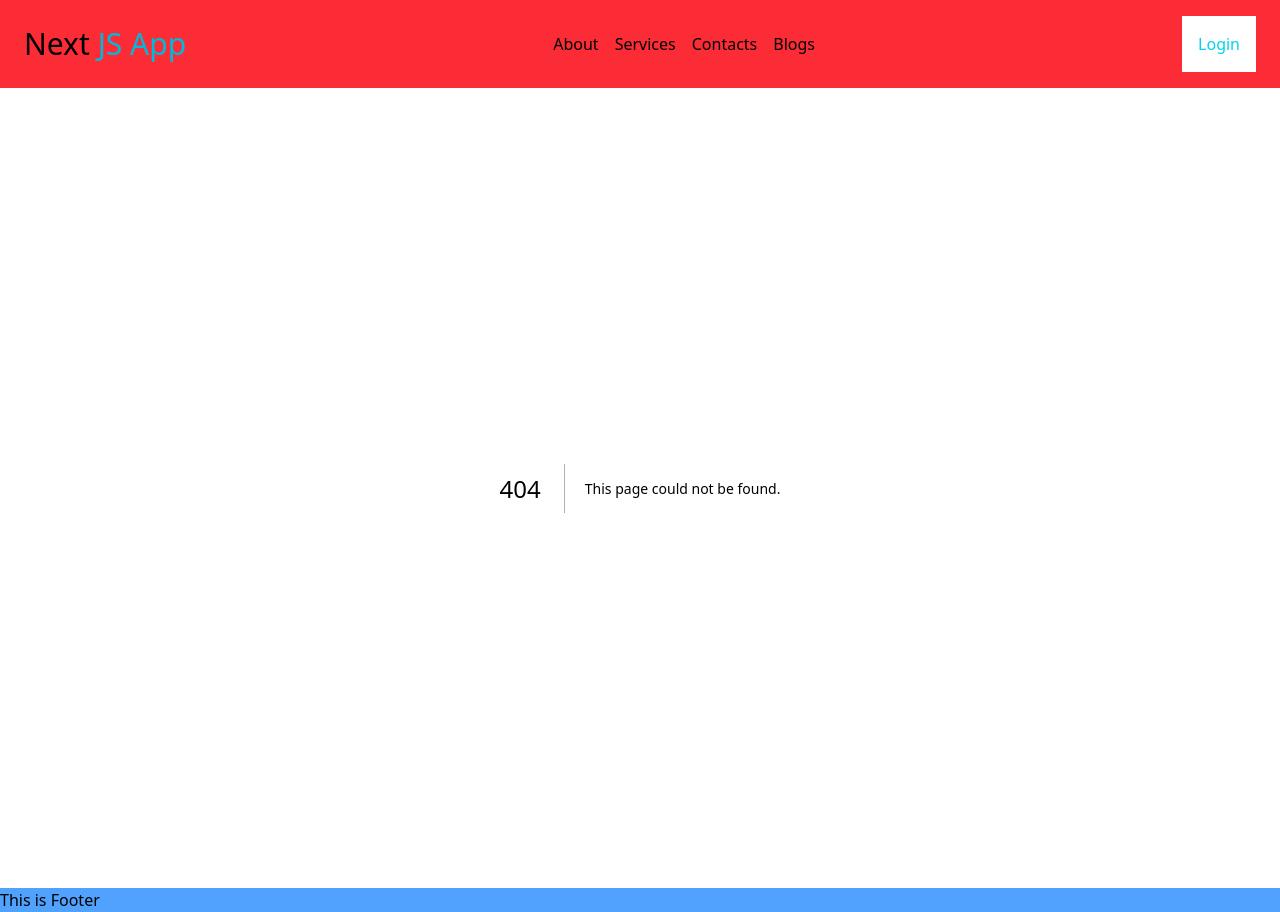
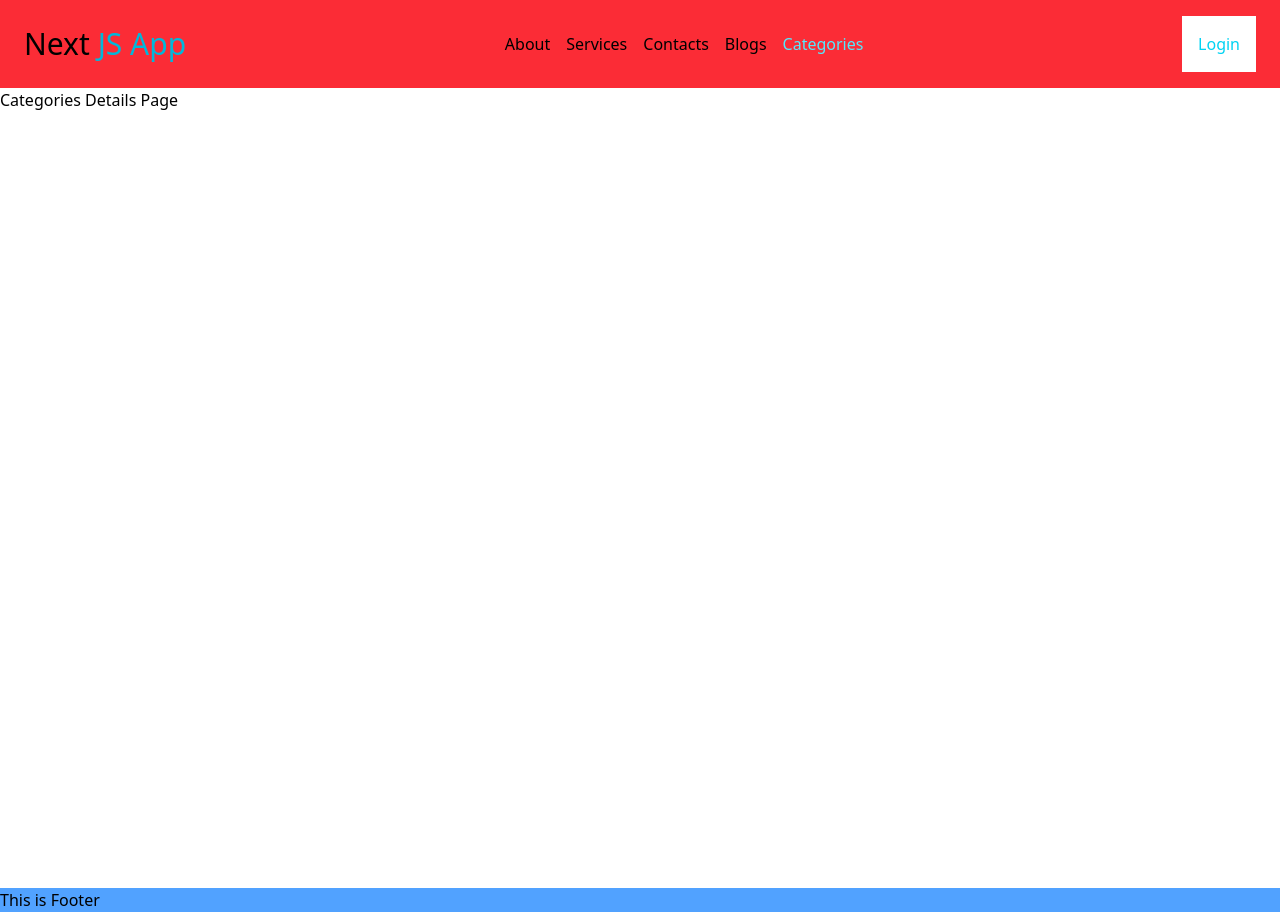
Before and after one commit to rehanulhb/next_js_project, a Next.js app: page /categories in a window 1280 px wide. Before the commit this address had no page. Built offline with nearby package versions, Linux system fonts and the light colour scheme.

Commit message:
Worked on Catch-all Segment for dynamically go through parameter

```diff
--- /dev/null
+++ b/src/app/categories/[...features]/page.jsx
@@ -0,0 +1,14 @@
+import React from "react";
+
+const CategoriesDetailsPage = async ({ params }) => {
+  if (params.features.length == 3) {
+    return <div>{params.features[2]}</div>;
+  }
+  if (params.features.length == 2) {
+    return <div>{params.features[1]}</div>;
+  }
+
+  return <div className="h-screen">Categories Details Page</div>;
+};
+
+export default CategoriesDetailsPage;
--- /dev/null
+++ b/src/app/categories/page.jsx
@@ -0,0 +1,5 @@
+import React from "react";
+
+export default function CategoriesPage() {
+  return <div className="h-screen">Categories Page</div>;
+}
--- a/src/components/NavBar.jsx
+++ b/src/components/NavBar.jsx
@@ -23,6 +23,10 @@ export default function NavBar() {
     {
       title: "Blogs",
       path: "/blogs",
+    },
+    {
+      title: "Categories",
+      path: "/categories",
     },
   ];
 
```
